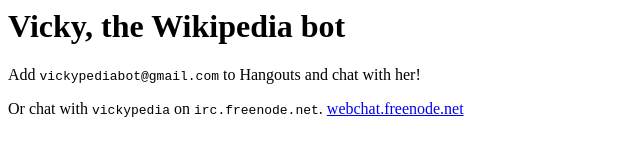
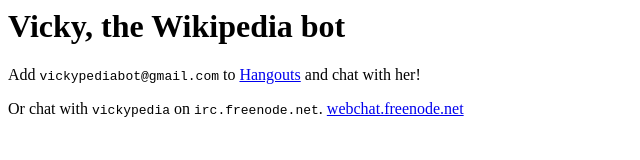
Before and after one commit to joakin/vicky-bot, a website: page public/index.html in a window 1280 px wide. Shown: the full height of the page, 0-640 px from the left. Drawn offline with Linux system fonts and the light colour scheme.

Commit message:
add link to hangouts

```diff
--- a/public/index.html
+++ b/public/index.html
@@ -1,3 +1,3 @@
 <h1>Vicky, the Wikipedia bot</h1>
-<p>Add <code>vickypediabot@gmail.com</code> to Hangouts and chat with her!</p>
+<p>Add <code>vickypediabot@gmail.com</code> to <a href="https://hangouts.google.com/">Hangouts</a> and chat with her!</p>
 <p>Or chat with <code>vickypedia</code> on <code>irc.freenode.net</code>. <a href="https://webchat.freenode.net/">webchat.freenode.net</a></p>
```
